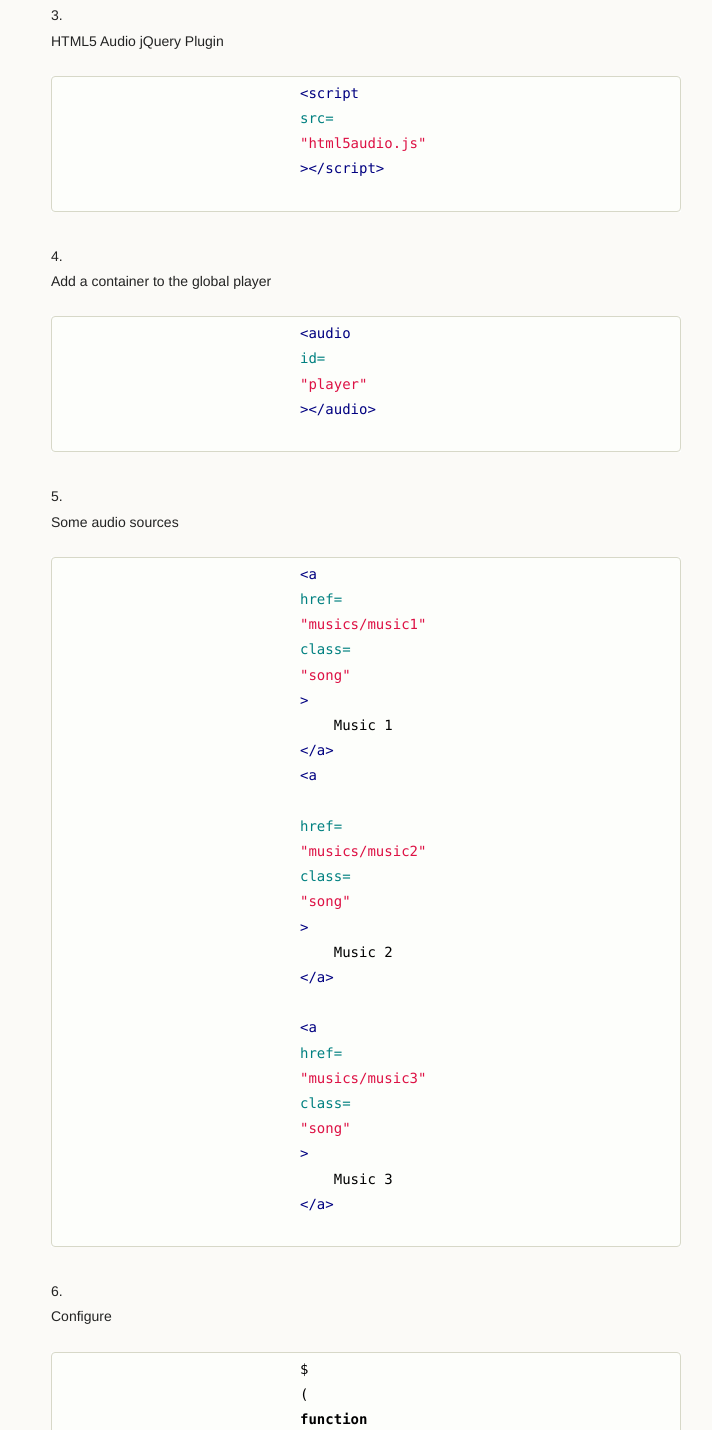
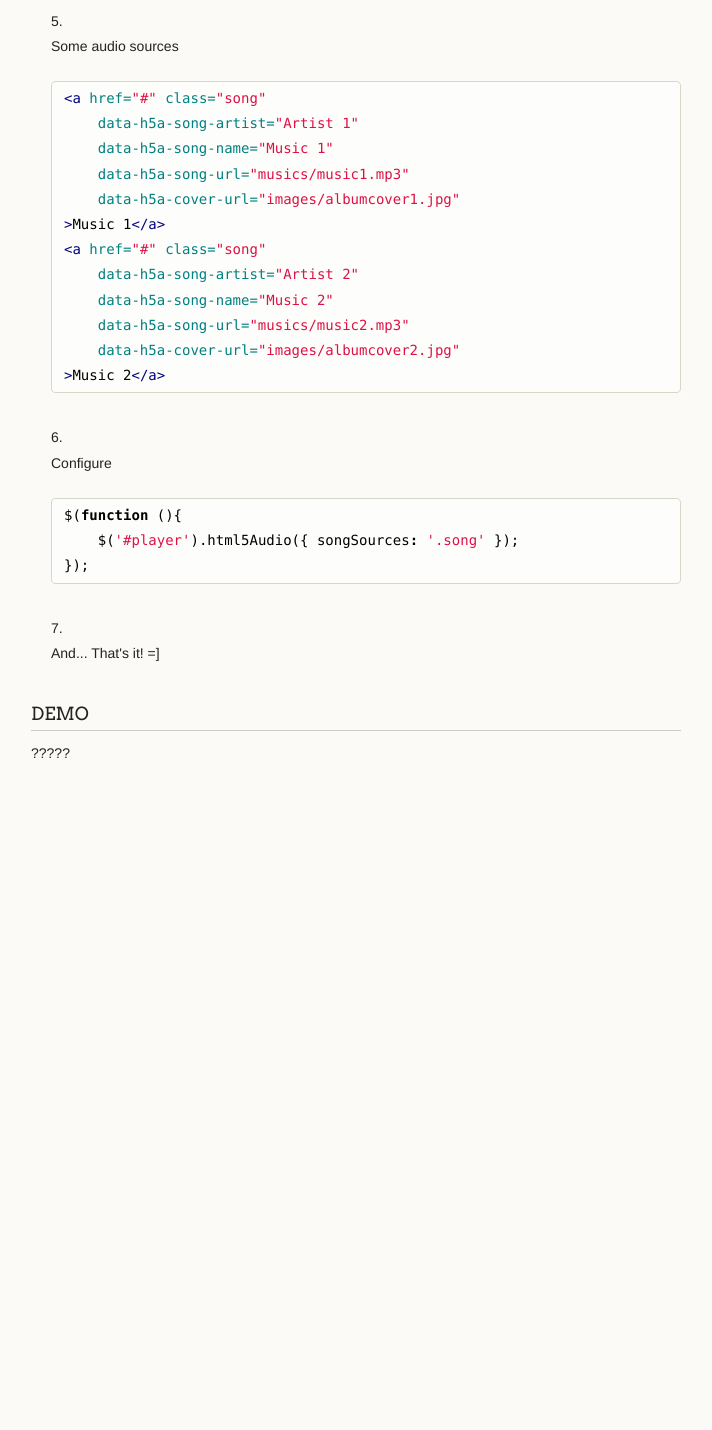
Before and after one commit to danilobjr/html5-audio, a plain HTML site: page index.html in a window 1280 px wide. Shown: the part 849-2279 px from the top of the page, without its empty margins (279-991 px from the left). After the commit the page ends 1688 px from the top, so only its background shows below. Drawn offline with Linux system fonts and the light colour scheme.

Commit message:
Correção da explicação passo a passo

```diff
--- a/index.html
+++ b/index.html
@@ -30,15 +30,15 @@
         </header>
 
         <section>
-            <p>Plugin Html5Audio</p>
-            <p>Minimalist player for HTML5 Audio Tag</p>
+            <!--<p>Plugin Html5Audio</p>
+            <p>Minimalist player for HTML5 Audio Tag</p>-->
 
             <h1>HTML5 Audio.</h1>
-            <p>A minimalist jQUery plugin for simple HTML5 audio play.</p>
+            <p>A minimalist jQuery plugin for HTML5 Audio Tag.</p>
 
             <ul>
                 <li>Global player controls</li>
-                <li>Play song from any <code>&lt;link&gt;</code> or <code>&lt;img&gt;</code></li>
+                <li>Play song from any element</li>
             </ul>
 
             <h3>Use</h3>
@@ -47,13 +47,8 @@
                 <li>
                     <p>Put the CSS on your site</p>
                     <div class="highlight">
-                        <pre>
-                            <span class="nt">&lt;link</span>
-                            <span class="na">href=</span>
-                            <span class="s">"html5audio.css"</span>
-                            <span class="na">rel=</span><span class="s">"stylesheet"</span>
-                            <span class="nt">/&gt;</span>
-                        </pre>
+<pre><span class="nt">&lt;link</span> <span class="na">href=</span><span class="s">"html5audio.css"</span> <span class="na">rel=</span><span class="s">"stylesheet"</span> <span class="nt">/&gt;</span>
+<span class="nt">&lt;link</span> <span class="na">href=</span><span class="s">"html5audio_animations.css"</span> <span class="na">rel=</span><span class="s">"stylesheet"</span> <span class="nt">/&gt;</span></pre>
                     </div>
                 </li>
 
@@ -61,12 +56,7 @@
                     <p>jQuery Library</p>
 
                     <div class="highlight">
-                        <pre>
-                            <span class="nt">&lt;script </span>
-                            <span class="na">src=</span>
-                            <span class="s">"//ajax.googleapis.com/ajax/libs/jquery/1.8.2/jquery.min.js"</span>
-                            <span class="nt">&gt;&lt;/script&gt;</span>
-                        </pre>
+<pre><span class="nt">&lt;script </span><span class="na">src=</span><span class="s">"//ajax.googleapis.com/ajax/libs/jquery/1.8.2/jquery.min.js"</span><span class="nt">&gt;&lt;/script&gt;</span></pre>
                     </div>
                 </li>
 
@@ -74,12 +64,7 @@
                     <p>HTML5 Audio jQuery Plugin</p>
 
                     <div class="highlight">
-                        <pre>
-                            <span class="nt">&lt;script </span>
-                            <span class="na">src=</span>
-                            <span class="s">"html5audio.js"</span>
-                            <span class="nt">&gt;&lt;/script&gt;</span>
-                        </pre>
+<pre><span class="nt">&lt;script </span><span class="na">src=</span><span class="s">"html5audio.js"</span><span class="nt">&gt;&lt;/script&gt;</span></pre>
                     </div>
                 </li>
 
@@ -87,12 +72,7 @@
                     <p>Add a container to the global player</p>
 
                     <div class="highlight">
-                        <pre>
-                            <span class="nt">&lt;audio</span>
-                            <span class="na">id=</span>
-                            <span class="s">"player"</span>
-                            <span class="nt">&gt;&lt;/audio&gt;</span>
-                        </pre>
+<pre><span class="nt">&lt;audio</span> <span class="na">id=</span><span class="s">"player"</span><span class="nt">&gt;&lt;/audio&gt;</span></pre>
                     </div>
                 </li>
 
@@ -100,34 +80,18 @@
                     <p>Some audio sources</p>
 
                     <div class="highlight">
-                        <pre>
-                            <span class="nt">&lt;a</span>
-                            <span class="na">href=</span>
-                            <span class="s">"musics/music1"</span>
-                            <span class="na">class=</span>
-                            <span class="s">"song"</span>
-                            <span class="nt">&gt;</span>
-                                Music 1
-                            <span class="nt">&lt;/a&gt;</span>
-                            <span class="nt">&lt;a</span>
-
-                            <span class="na">href=</span>
-                            <span class="s">"musics/music2"</span>
-                            <span class="na">class=</span>
-                            <span class="s">"song"</span>
-                            <span class="nt">&gt;</span>
-                                Music 2
-                            <span class="nt">&lt;/a&gt;</span>
-
-                            <span class="nt">&lt;a</span>
-                            <span class="na">href=</span>
-                            <span class="s">"musics/music3"</span>
-                            <span class="na">class=</span>
-                            <span class="s">"song"</span>
-                            <span class="nt">&gt;</span>
-                                Music 3
-                            <span class="nt">&lt;/a&gt;</span>
-                        </pre>
+<pre><span class="nt">&lt;a</span> <span class="na">href=</span><span class="s">"#"</span> <span class="na">class=</span><span class="s">"song"</span>
+    <span class="na">data-h5a-song-artist=</span><span class="s">"Artist 1"</span>
+    <span class="na">data-h5a-song-name=</span><span class="s">"Music 1"</span>
+    <span class="na">data-h5a-song-url=</span><span class="s">"musics/music1.mp3"</span>
+    <span class="na">data-h5a-cover-url=</span><span class="s">"images/albumcover1.jpg"</span>
+<span class="nt">&gt;</span>Music 1<span class="nt">&lt;/a&gt;</span>
+<span class="nt">&lt;a</span> <span class="na">href=</span><span class="s">"#"</span> <span class="na">class=</span><span class="s">"song"</span>
+    <span class="na">data-h5a-song-artist=</span><span class="s">"Artist 2"</span>
+    <span class="na">data-h5a-song-name=</span><span class="s">"Music 2"</span>
+    <span class="na">data-h5a-song-url=</span><span class="s">"musics/music2.mp3"</span>
+    <span class="na">data-h5a-cover-url=</span><span class="s">"images/albumcover2.jpg"</span>
+<span class="nt">&gt;</span>Music 2<span class="nt">&lt;/a&gt;</span></pre>
                     </div>
                 </li>
 
@@ -135,23 +99,9 @@
                     <p>Configure</p>
 
                     <div class="highlight">
-                        <pre>
-                            <span class="nx">$</span>
-                            <span class="p">(</span>
-                            <span class="kd">function</span>
-                            <span class="p">(){</span>
-                            <span class="nx">$</span>
-                            <span class="p">(</span>
-                            <span class="s1">'#player'</span>
-                            <span class="p">).</span>
-                            <span class="nx">html5Audio</span>
-                            <span class="p">({</span>
-                            <span class="nx">song</span>
-                            <span class="o">:</span>
-                            <span class="s1">'.song'</span>
-                            <span class="p">});</span>
-                            <span class="p">});</span>
-                        </pre>
+<pre><span class="nx">$</span><span class="p">(</span><span class="kd">function</span> <span class="p">(){
+    </span><span class="nx">$</span><span class="p">(</span><span class="s1">'#player'</span><span class="p">).</span><span class="nx">html5Audio</span><span class="p">({</span> <span class="nx">songSources</span><span class="o">:</span> <span class="s1">'.song'</span> <span class="p">});</span>
+<span class="p">});</span></pre>
                     </div>
                 </li>
 
```
